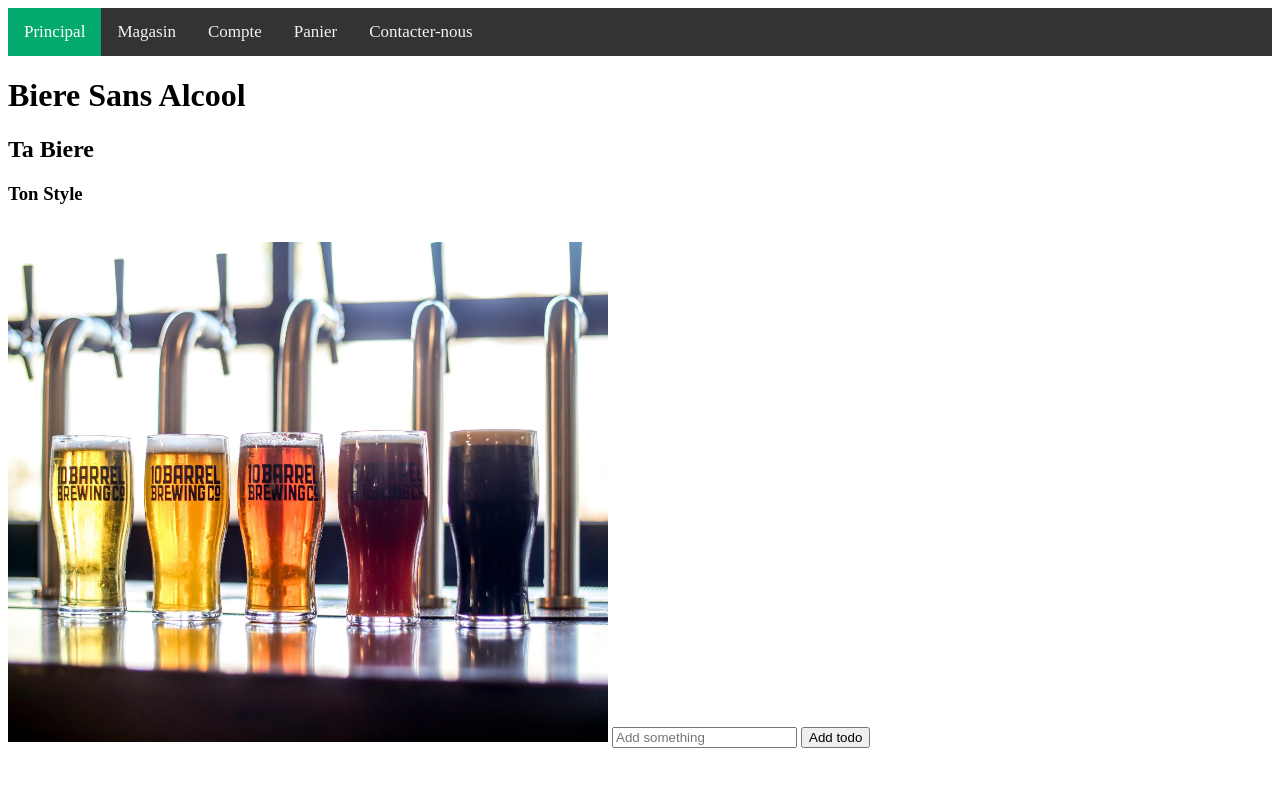
After one commit to kouklebo/code, a Flask app: page /index/ in a window 1280 px wide. The commit adds this page. Shown: the top 787 px of the page. Run offline with Flask 2, Linux system fonts and the light colour scheme.

Commit message:
UpdateCommit

```diff
--- a/database.py
+++ b/database.py
@@ -1,7 +1,7 @@
 import pymysql.cursors
 
 connection = pymysql.connect(
-    host="localhost", user="root", password="root", db="GLO_2005_projet", autocommit=True)
+    host="localhost", user="root", password="Password123#@!", db="GLO_2005_projet", autocommit=True)
 
 cursor = connection.cursor()
 
--- a/server.py
+++ b/server.py
@@ -4,14 +4,29 @@ from database import insert_todo, select_todos #,select_table,verif_mdp
 app = Flask(__name__)
 
 
-@app.route("/")
+@app.route("/index/")
 def index():
-    return render_template("index.html")
+    return render_template("Index.html")
 
 
 @app.route("/magasin/")
 def magasin():
-   return render_template("Magasin.html")
+    return render_template("Magasin.html")
+
+
+@app.route("/compte/")
+def index():
+    return render_template("Compte.html")
+
+
+@app.route("/panier/")
+def index():
+    return render_template("Panier.html")
+
+
+@app.route("/contacter-nous/")
+def index():
+    return render_template("Contacter-nous.html")
 
 
 @app.route("/add-todo/", methods=["POST"])
--- a/templates/Compte.html
+++ b/templates/Compte.html
@@ -8,7 +8,7 @@
 </head>
 <body>
     <div class="taskbar">
-  <a class="active" href="index.html">Principal</a>
+  <a class="active" href="Index.html">Principal</a>
   <a href="/magasin/">Magasin</a>
   <a href="/compte/">Compte</a>
   <a href=/panier/">Panier</a>
--- a/templates/Contacter-nous.html
+++ b/templates/Contacter-nous.html
@@ -8,7 +8,7 @@
 </head>
 <body>
 <div class="taskbar">
-  <a class="active" href="index.html">Principal</a>
+  <a class="active" href="Index.html">Principal</a>
   <a href="/magasin/">Magasin</a>
   <a href="/compte/">Compte</a>
   <a href=/panier/">Panier</a>
--- /dev/null
+++ b/templates/Index.html
@@ -0,0 +1,28 @@
+<!DOCTYPE html>
+<html lang="fr">
+<head>
+    <meta charset="UTF-8">
+    <title>Principal</title>
+<link rel="stylesheet" href="/static/style.css">
+    <script src="../static/app.js"></script>
+</head>
+<body onload="fetchTodos()">
+<div class="taskbar">
+  <a class="active" href="index.html">Principal</a>
+  <a href="/magasin/">Magasin</a>
+  <a href="/compte/">Compte</a>
+  <a href=/panier/">Panier</a>
+  <a href="/contacter-nous/">Contacter-nous</a>
+</div>
+<h1>Biere Sans Alcool</h1>
+    <h2>Ta Biere</h2>
+        <h3>Ton Style</h3><br>
+<img src="/static/beerAlltype.jpg" alt="Ton type" style="width:600px;height:500px;">
+    <input id="todo-input" type="text" placeholder="Add something"/>
+    <button type="button" onclick="onButtonClick()">Add todo</button>
+
+    <div id="todos-container">
+
+    </div>
+</body>
+</html>
--- a/templates/Magasin.html
+++ b/templates/Magasin.html
@@ -8,7 +8,7 @@
 </head>
 <body>
 <div class="taskbar">
-  <a class="active" href="index.html">Principal</a>
+  <a class="active" href="Index.html">Principal</a>
   <a href="/magasin/">Magasin</a>
   <a href="/compte/">Compte</a>
   <a href=/panier/">Panier</a>
--- a/templates/Panier.html
+++ b/templates/Panier.html
@@ -8,7 +8,7 @@
 </head>
 <body>
 <div class="taskbar">
-  <a class="active" href="index.html">Principal</a>
+  <a class="active" href="Index.html">Principal</a>
   <a href="/magasin/">Magasin</a>
   <a href="/compte/">Compte</a>
   <a href=/panier/">Panier</a>
```
Also changed, not shown: templates/index.html (deleted, +0 -28 lines).
